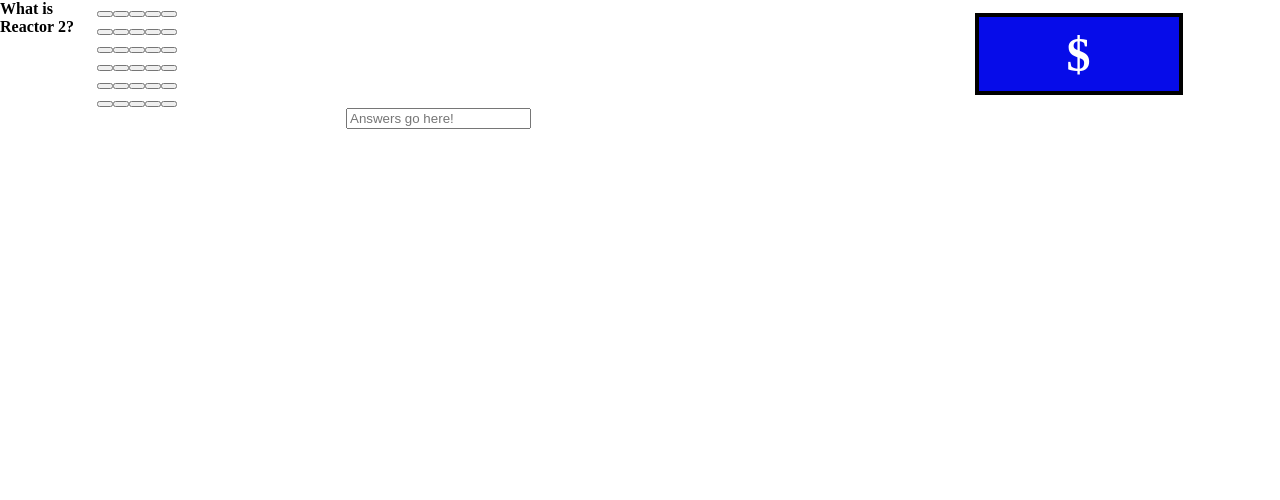
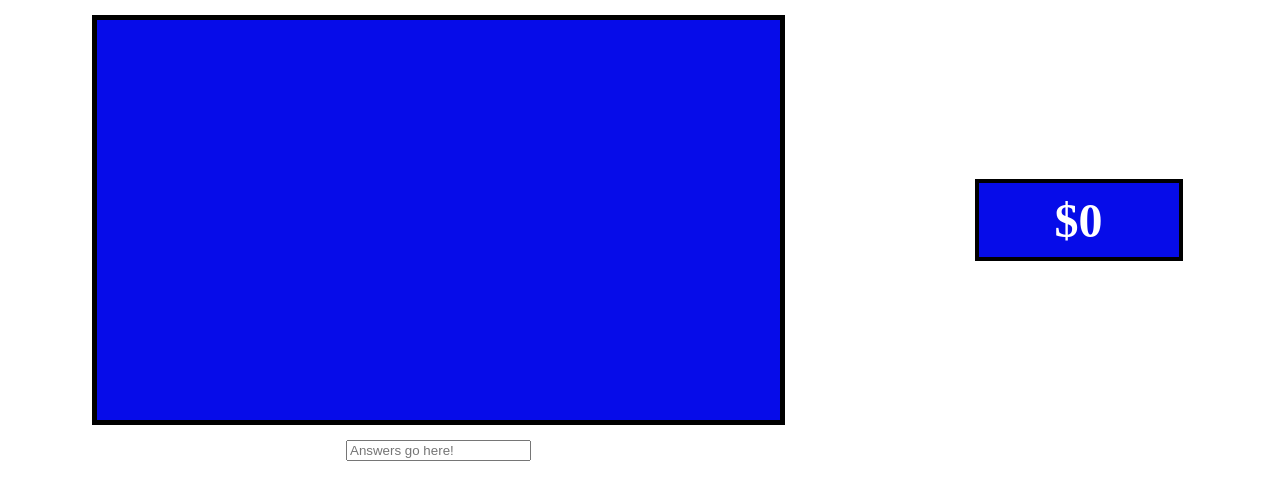
Before and after one commit to kevin-foreman/react-jeopardy, a React (Vite) app: page / in a window 1280 px wide. Shown: the top 500 px of the page. Built offline with nearby package versions, Linux system fonts and the light colour scheme; a web font is replaced by a local one.

Commit message:
Added gameboard rendering, and some functionality in parent components

```diff
--- a/package.json
+++ b/package.json
@@ -9,8 +9,12 @@
     "preview": "vite preview"
   },
   "dependencies": {
+    "axios": "^1.3.4",
+    "babel": "^6.23.0",
+    "prop-types": "^15.8.1",
     "react": "^18.2.0",
-    "react-dom": "^18.2.0"
+    "react-dom": "^18.2.0",
+    "webpack": "^5.76.3"
   },
   "devDependencies": {
     "@types/react": "^18.0.28",
--- a/src/components/App.jsx
+++ b/src/components/App.jsx
@@ -1,24 +1,56 @@
-import React, { useState } from "react";
-import data from "../testdata.js";
+import React, { Component } from "react";
+import axios from 'axios';
+import { categories } from "../testdata.js";
 import Gameboard from "./Gameboard.jsx";
 import Scoreboard from "./Scoreboard.jsx";
 import Response from "./Response.jsx";
 
-const App = () => {
-  const [categories, setCategories] = useState(data.categories);
-  const [currentQuestion, setCurrentQuestion] = useState({});
-  const [answeredQuestions, setAnsweredQuestions] = useState([]);
-  const [score, setScore] = useState(0);
+export default class App extends Component {
+  constructor(props) {
+    super(props);
+    this.state = {
+      results: categories,
+      userResponse: '',
+      currentQuestion: {},
+      answeredQuestions: [],
+      score: 0
+    };
+    this.recordResponse = this.recordResponse.bind(this);
+    this.submitResponse = this.submitResponse.bind(this);
+    this.selectQuestion = this.selectQuestion.bind(this);
+  }
+  recordResponse(newText) {
+    this.setState({ userResponse: newText });
+  }
+  submitResponse(events) {
+    if (this.state.userResponse === this.state.currentQuestion.answer) {
+      this.setState({score: (this.state.score += this.state.currentQuestion.value)})
+    } else if (this.state.currentQuestion.answer) {
+      this.setState({score: (this.state.score -= this.state.currentQuestion.value)})
+    }
+    e.target.value = '';
+    this.setState(prevState => ({answeredQuestions: [...prevState.answeredQuestions, this.state.currentQuestion.id], currentQuestion: {}}), () => console.log('here!!!'))
+  }
+  selectQuestion(question) {
+    if (this.state.currentQuestion.id !== question.id) this.setState({ currentQuestion: question });
+    else this.setState({ currentQuestion: {}, currentAnswer: '' });
+  }
 
+  render () {
   return (
     <div id={"app"}>
-      What is Reactor 2?
-      <Gameboard />
-      <Scoreboard />
-      <Response />
+      {/* What is Reactor 2? */}
+      <Gameboard
+      categories={this.state.results}
+      selectQuestion={this.selectQuestion}
+      currentQuestion={this.state.currentQuestion}
+      answeredQuestions={this.state.answeredQuestions}
+      />
+
+      <Scoreboard score={this.state.score} />
+
+      <Response recordResponse={this.recordResponse} submitResponse={this.submitResponse} />
     </div>
   );
+}
 };
-
-
-export default App
--- a/src/components/Gameboard.jsx
+++ b/src/components/Gameboard.jsx
@@ -1,70 +1,36 @@
 import React from "react";
+import PropTypes from 'prop-types';
+import Categories from "./Categories";
+import Clue from "./Clue";
 
-function Rectangle({ value, onRectangleClick }) {
-    return <button id="" onClick={onRectangleClick}>{value}</button>
+const Gameboard = (props) => {
+    return(
+      <div data-testid='gameboard' id={props.currentQuestion.question ? "question" : "gameboard"}>
+            {/* Build the gameboard with a grid of 6 rows and 5 columns
+            import React's useState functionality to handle user click events to
+            Change state from Gameboard to the Clue, and then back */}
+            {props.currentQuestion.question
+      ? <Clue
+          clueObject={props.currentQuestion}
+          selectQuestion={props.selectQuestion}
+          selected={true}
+      />
+      : <Categories
+        {...props}
+        //   categories={props.categories}
+        //   selectQuestion={props.selectQuestion}
+        //   currentQuestion={props.currentQuestion}
+        //   answeredQuestions={props.answeredQuestions}
+      />}
+    </div>
+  )
+};
+
+Gameboard.propTypes = {
+  currentQuestion: PropTypes.object,
+  selectQuestion: PropTypes.func,
+  categories: PropTypes.array,
+  answeredQuestions: PropTypes.array,
 }
 
-const Gameboard = (props) => {
-    return (
-        <div
-            id="gameboard"
-            // id={props.currentQuestion.question ? "question" : "gameboard"}
-            // Build the gameboard with a grid of 6 rows and 5 columns
-            // import React's useState functionality to handle user click events to
-            // Change state from Gameboard to the Clue, and then back
-        >
-            <div>
-                <Rectangle />
-                <Rectangle />
-                <Rectangle />
-                <Rectangle />
-                <Rectangle />
-            </div>
-
-            <div>
-                <Rectangle />
-                <Rectangle />
-                <Rectangle />
-                <Rectangle />
-                <Rectangle />
-            </div>
-
-            <div>
-                <Rectangle />
-                <Rectangle />
-                <Rectangle />
-                <Rectangle />
-                <Rectangle />
-            </div>
-
-            <div>
-                <Rectangle />
-                <Rectangle />
-                <Rectangle />
-                <Rectangle />
-                <Rectangle />
-            </div>
-
-            <div>
-                <Rectangle />
-                <Rectangle />
-                <Rectangle />
-                <Rectangle />
-                <Rectangle />
-            </div>
-
-            <div>
-                <Rectangle />
-                <Rectangle />
-                <Rectangle />
-                <Rectangle />
-                <Rectangle />
-            </div>
-            {/* was a question clicked?  */}
-            {/* Yes? Show clue */}
-            {/* No? Show Categories */}
-        </div>
-    );
-};
-
 export default Gameboard;
--- a/src/index.jsx
+++ b/src/index.jsx
@@ -1,10 +1,8 @@
-import React from 'react'
-import ReactDOM from 'react-dom/client'
-import App from './components/App.jsx'
-import './styles.css'
+import React from 'react';
+import ReactDOM from 'react-dom/client';
+import App from './components/App.jsx';
+import './styles.css';
 
 ReactDOM.createRoot(document.getElementById('root')).render(
-  <React.StrictMode>
-    <App />
-  </React.StrictMode>,
+    <App />,
 )
--- a/src/testdata.js
+++ b/src/testdata.js
@@ -1,5 +1,4 @@
-export default {
-    categories: [
+export const categories = [
     {
         id: 11508,
         title: "gullible travels",
@@ -8,8 +7,7 @@ export default {
             {
                 id: 87696,
                 answer: "Atlantis",
-                    question:
-                        'In 1912 Heinrich Schliemann\'s grandson Paul claimed falsely that he had proof of finding this "lost continent"',
+                question: 'In 1912 Heinrich Schliemann\'s grandson Paul claimed falsely that he had proof of finding this "lost continent"',
                 value: 200,
                 airdate: "2009-07-22T12:00:00.000Z",
                 category_id: 11508,
@@ -19,8 +17,7 @@ export default {
             {
                 id: 87702,
                 answer: "Noah\\'s Ark",
-                    question:
-                        "Former astronaut James Irwin launched several expeditions in hopes of finding this on Mount Ararat",
+                question: "Former astronaut James Irwin launched several expeditions in hopes of finding this on Mount Ararat",
                 value: 400,
                 airdate: "2009-07-22T12:00:00.000Z",
                 category_id: 11508,
@@ -30,8 +27,7 @@ export default {
             {
                 id: 87708,
                 answer: "King Solomon",
-                    question:
-                        "CNN reported in 2008 that ruins in Jordan could be the long-sought mines of this king",
+                question: "CNN reported in 2008 that ruins in Jordan could be the long-sought mines of this king",
                 value: 600,
                 airdate: "2009-07-22T12:00:00.000Z",
                 category_id: 11508,
@@ -41,8 +37,7 @@ export default {
             {
                 id: 87714,
                 answer: "Ponce de Léon",
-                    question:
-                        "He heard Bimini held the Fountain of Youth; sadly, he thought Florida was Bimini & died from an Indian attack",
+                question: "He heard Bimini held the Fountain of Youth; sadly, he thought Florida was Bimini & died from an Indian attack",
                 value: 800,
                 airdate: "2009-07-22T12:00:00.000Z",
                 category_id: 11508,
@@ -52,8 +47,7 @@ export default {
             {
                 id: 87720,
                 answer: "Cibola",
-                    question:
-                        "Antonio de Mendoza, viceroy of New Spain, sent Coronado to find the Seven Cities of this golden land; he didn't",
+                question: "Antonio de Mendoza, viceroy of New Spain, sent Coronado to find the Seven Cities of this golden land; he didn't",
                 value: 1000,
                 airdate: "2009-07-22T12:00:00.000Z",
                 category_id: 11508,
@@ -70,8 +64,7 @@ export default {
             {
                 id: 87697,
                 answer: "(Margaret) Mitchell",
-                    question:
-                        "This 4'10\" author began her epic in 1926 after an injury; David O. Selznick bought the rights & the rest is history",
+                question: "This 4'10\" author began her epic in 1926 after an injury; David O. Selznick bought the rights & the rest is history",
                 value: 200,
                 airdate: "2009-07-22T12:00:00.000Z",
                 category_id: 11509,
@@ -81,8 +74,7 @@ export default {
             {
                 id: 87703,
                 answer: "Bonnie Parker",
-                    question:
-                        "While on the run in the 1930s, this 4'10\" bank robber sent poetry & photos of her & Clyde to newspapers",
+                question: "While on the run in the 1930s, this 4'10\" bank robber sent poetry & photos of her & Clyde to newspapers",
                 value: 400,
                 airdate: "2009-07-22T12:00:00.000Z",
                 category_id: 11509,
@@ -92,8 +84,7 @@ export default {
             {
                 id: 87709,
                 answer: "Linda Hunt",
-                    question:
-                        'This 4\'9" actress won an Oscar for only her second film, "The Year of Living Dangerously"',
+                question: 'This 4\'9" actress won an Oscar for only her second film, "The Year of Living Dangerously"',
                 value: 600,
                 airdate: "2009-07-22T12:00:00.000Z",
                 category_id: 11509,
@@ -103,8 +94,7 @@ export default {
             {
                 id: 87715,
                 answer: "Madeleine Albright",
-                    question:
-                        "Though not tall, this future Secy. of State made a big impression in 1993 as U.S. Ambassador to the United Nations",
+                question: "Though not tall, this future Secy. of State made a big impression in 1993 as U.S. Ambassador to the United Nations",
                 value: 800,
                 airdate: "2009-07-22T12:00:00.000Z",
                 category_id: 11509,
@@ -114,8 +104,7 @@ export default {
             {
                 id: 87721,
                 answer: "Mother Teresa",
-                    question:
-                        "In 1928 this diminutive daughter of an Albanian grocer joined the Sisters of Loretto in Ireland",
+                question: "In 1928 this diminutive daughter of an Albanian grocer joined the Sisters of Loretto in Ireland",
                 value: 1000,
                 airdate: "2009-07-22T12:00:00.000Z",
                 category_id: 11509,
@@ -132,8 +121,7 @@ export default {
             {
                 id: 87698,
                 answer: "12",
-                    question:
-                        "2, 3 or this number means you rolled craps, so give up the dice already",
+                question: "2, 3 or this number means you rolled craps, so give up the dice already",
                 value: 200,
                 airdate: "2009-07-22T12:00:00.000Z",
                 category_id: 11510,
@@ -143,8 +131,7 @@ export default {
             {
                 id: 87704,
                 answer: "3",
-                    question:
-                        "In Yahtzee if you lose a pair of the dice you need to play, you're left with this many",
+                question: "In Yahtzee if you lose a pair of the dice you need to play, you're left with this many",
                 value: 400,
                 airdate: "2009-07-22T12:00:00.000Z",
                 category_id: 11510,
@@ -154,8 +141,7 @@ export default {
             {
                 id: 87710,
                 answer: "$75",
-                    question:
-                        "Roll your pair of dice & land on Luxury Tax on a classic Monopoly board & you lose this much cash",
+                question: "Roll your pair of dice & land on Luxury Tax on a classic Monopoly board & you lose this much cash",
                 value: 600,
                 airdate: "2009-07-22T12:00:00.000Z",
                 category_id: 11510,
@@ -165,8 +151,7 @@ export default {
             {
                 id: 87716,
                 answer: "<i>High Rollers</i>",
-                    question:
-                        "If your toss of the dice couldn't knock off the last number on this game show that I once hosted, you lost",
+                question: "If your toss of the dice couldn't knock off the last number on this game show that I once hosted, you lost",
                 value: 800,
                 airdate: "2009-07-22T12:00:00.000Z",
                 category_id: 11510,
@@ -176,8 +161,7 @@ export default {
             {
                 id: 87722,
                 answer: "the bar",
-                    question:
-                        "If your man is on this 3-letter place in backgammon, your dice roll must correspond to an open point or your turn is lost",
+                question: "If your man is on this 3-letter place in backgammon, your dice roll must correspond to an open point or your turn is lost",
                 value: 1000,
                 airdate: "2009-07-22T12:00:00.000Z",
                 category_id: 11510,
@@ -204,8 +188,7 @@ export default {
             {
                 id: 87705,
                 answer: "a beet",
-                    question:
-                        "You might blush as red as this plant of the goosefoot family that has an edible red root",
+                question: "You might blush as red as this plant of the goosefoot family that has an edible red root",
                 value: 400,
                 airdate: "2009-07-22T12:00:00.000Z",
                 category_id: 11511,
@@ -215,8 +198,7 @@ export default {
             {
                 id: 87711,
                 answer: "ruby",
-                    question:
-                        'The name of this gem precedes "throated hummingbird", as seen here',
+                question: 'The name of this gem precedes "throated hummingbird", as seen here',
                 value: 600,
                 airdate: "2009-07-22T12:00:00.000Z",
                 category_id: 11511,
@@ -226,8 +208,7 @@ export default {
             {
                 id: 87717,
                 answer: "brick red",
-                    question:
-                        "This shade of red whose name includes a building block has been a Crayola color since 1949",
+                question: "This shade of red whose name includes a building block has been a Crayola color since 1949",
                 value: 800,
                 airdate: "2009-07-22T12:00:00.000Z",
                 category_id: 11511,
@@ -237,8 +218,7 @@ export default {
             {
                 id: 87723,
                 answer: "vermillion",
-                    question:
-                        'This shade of scarlet gets its name from the Latin for "worm"',
+                question: 'This shade of scarlet gets its name from the Latin for "worm"',
                 value: 1000,
                 airdate: "2009-07-22T12:00:00.000Z",
                 category_id: 11511,
@@ -265,8 +245,7 @@ export default {
             {
                 id: 87730,
                 answer: '"The buck stops here"',
-                    question:
-                        "It was the 4-word motto Truman kept on his desk in the Oval Office",
+                question: "It was the 4-word motto Truman kept on his desk in the Oval Office",
                 value: 400,
                 airdate: "2009-07-21T12:00:00.000Z",
                 category_id: 11512,
@@ -276,8 +255,7 @@ export default {
             {
                 id: 87736,
                 answer: "Missouri",
-                    question:
-                        "Each May 8 this state officially celebrates Harry Truman's birthday",
+                question: "Each May 8 this state officially celebrates Harry Truman's birthday",
                 value: 600,
                 airdate: "2009-07-21T12:00:00.000Z",
                 category_id: 11512,
@@ -287,8 +265,7 @@ export default {
             {
                 id: 87742,
                 answer: "August (of 1945)",
-                    question:
-                        'It\'s the month Truman began a famous speech with the line "We have just dropped a new bomb..."',
+                question: 'It\'s the month Truman began a famous speech with the line "We have just dropped a new bomb..."',
                 value: 800,
                 airdate: "2009-07-21T12:00:00.000Z",
                 category_id: 11512,
@@ -298,8 +275,7 @@ export default {
             {
                 id: 87748,
                 answer: "Thomas Dewey",
-                    question:
-                        "He was the last person beaten by Harry Truman in an election",
+                question: "He was the last person beaten by Harry Truman in an election",
                 value: 1000,
                 airdate: "2009-07-21T12:00:00.000Z",
                 category_id: 11512,
@@ -308,5 +284,4 @@ export default {
             },
         ],
     },
-    ],
-};
+];
```
Also changed, not shown: src/components/Clue.jsx (+26 -4 lines), src/styles.css (+4 -8 lines), 1 other file (tests, documents, lock files or other folders). Lines whose indentation alone changed are shown as unchanged.
